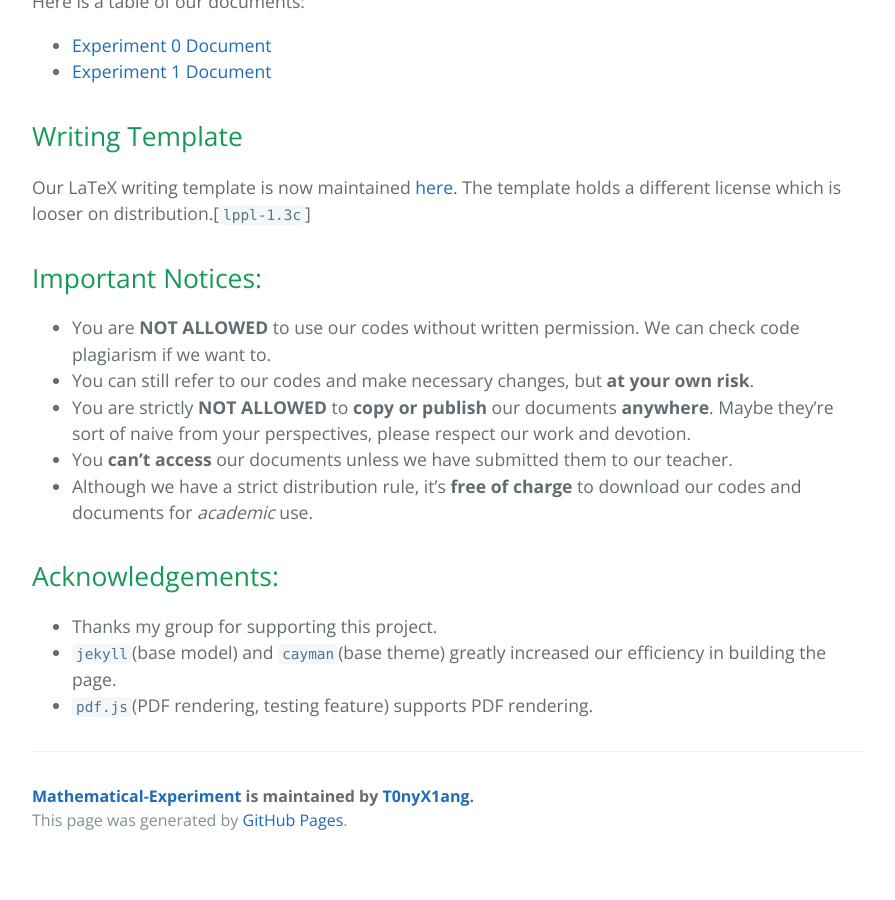
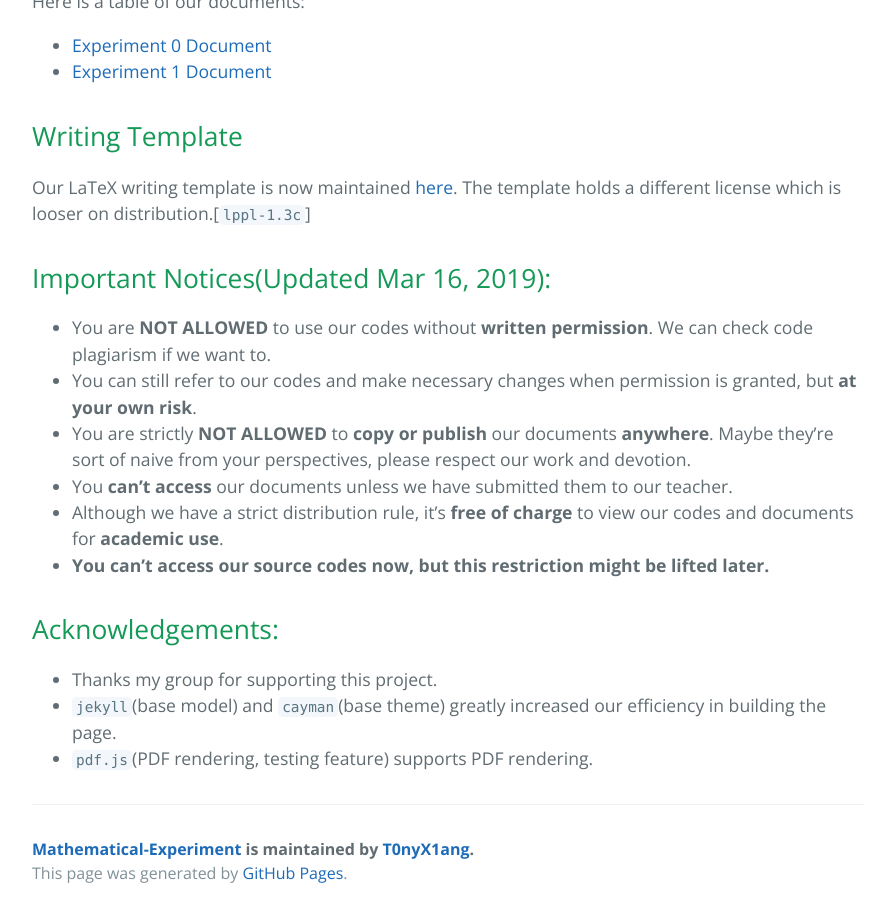
Before and after one commit to T0nyX1ang/Mathematical-Experiment, a Jekyll site: the page built from index.md, in a window 1280 px wide and 900 px high, scrolled down 1309 px. Shown: the whole window, without its empty margins (192-1087 px from the left). Built offline with Jekyll 4.4.1, drawn with Linux system fonts in a browser that asks for light colours; before the commit the page ends 2173 px from its top, so only the background shows below that.

Commit message:
Update index.md

```diff
--- a/index.md
+++ b/index.md
@@ -38,12 +38,13 @@ Here is a table of our documents:
 ## Writing Template
 Our LaTeX writing template is now maintained [here](https://github.com/T0nyX1ang/WHU-MathExpThesis). The template holds a different license which is looser on distribution.[`lppl-1.3c`]
 
-## Important Notices:
-* You are **NOT ALLOWED** to use our codes without written permission. We can check code plagiarism if we want to.
-* You can still refer to our codes and make necessary changes, but **at your own risk**.
+## Important Notices(Updated Mar 16, 2019):
+* You are **NOT ALLOWED** to use our codes without **written permission**. We can check code plagiarism if we want to.
+* You can still refer to our codes and make necessary changes when permission is granted, but **at your own risk**.
 * You are strictly **NOT ALLOWED** to **copy or publish** our documents **anywhere**. Maybe they're sort of naive from your perspectives, please respect our work and devotion.
 * You **can't access** our documents unless we have submitted them to our teacher.
-* Although we have a strict distribution rule, it's **free of charge** to download our codes and documents for *academic* use.
+* Although we have a strict distribution rule, it's **free of charge** to view our codes and documents for **academic use**.
+* **You can't access our source codes now, but this restriction might be lifted later.**
 
 ## Acknowledgements:
 * Thanks my group for supporting this project.
```
